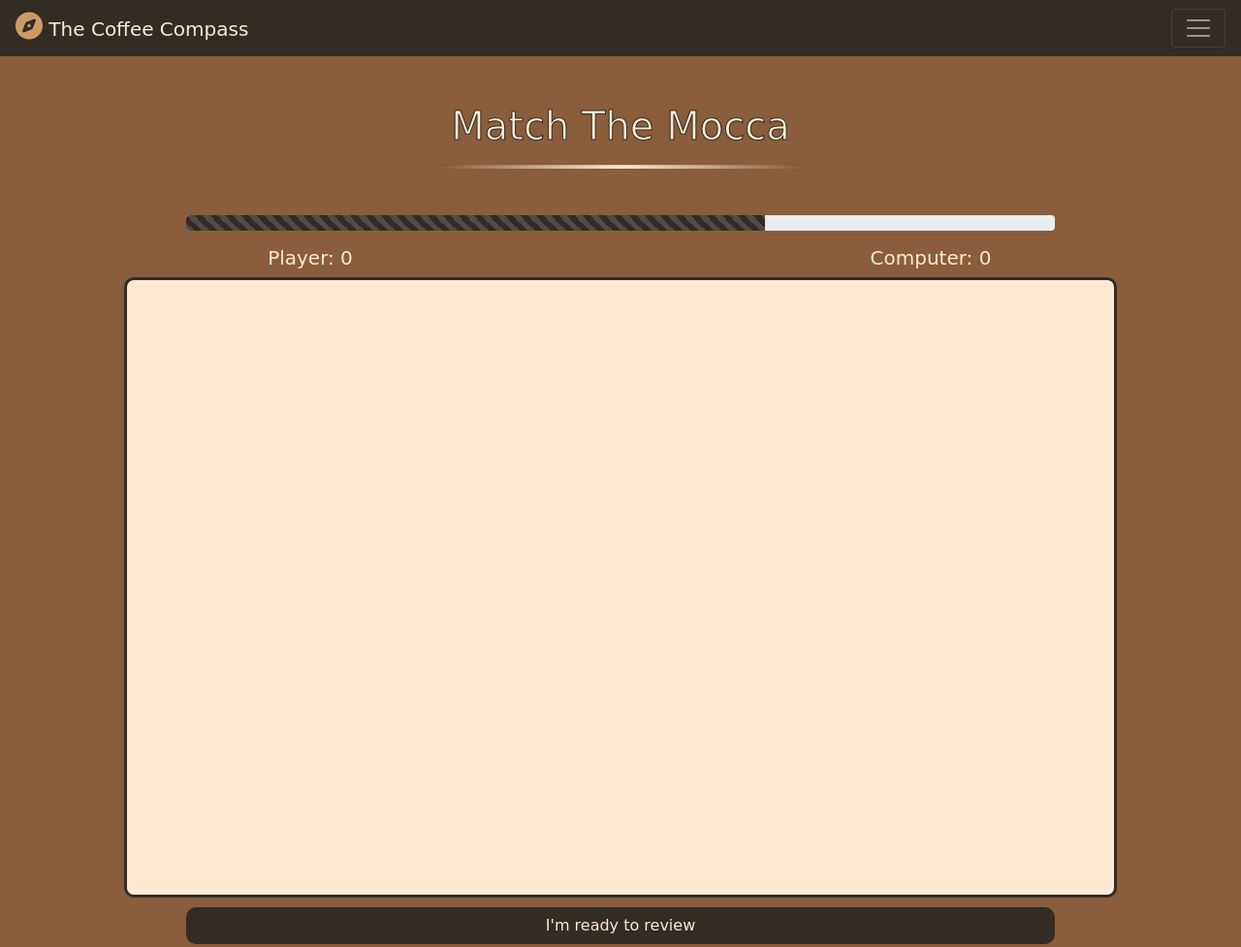
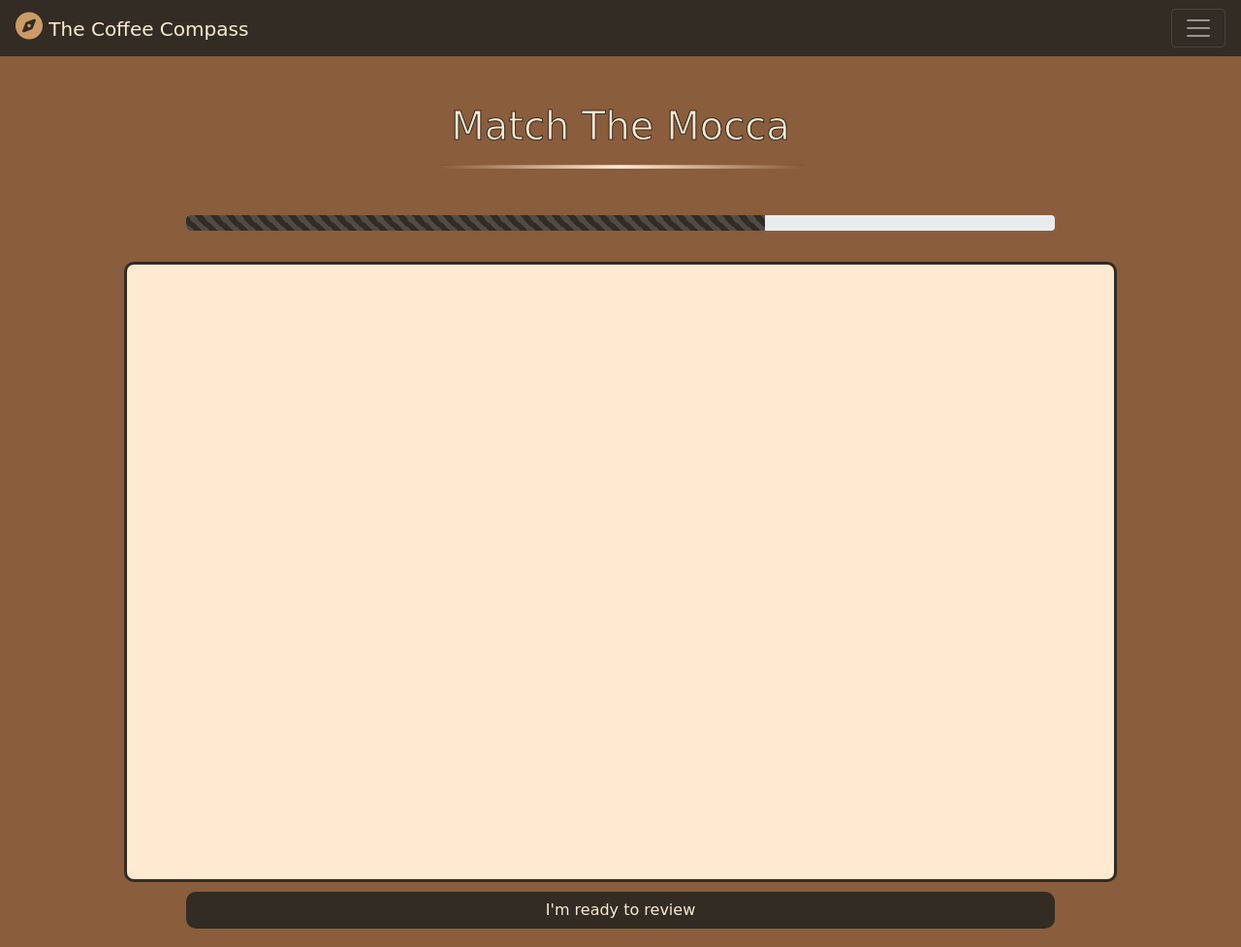
Before and after one commit to Code-Institute-Submissions/Coffee-Compass, a plain HTML site: page matchthemocca.html in a window 1280 px wide. Shown: the whole page at 97% size. Drawn offline with nearby package versions, Linux system fonts and the light colour scheme; a web font is replaced by a local one.

Commit message:
added match the mocca js file and removed the score option as it was irrelevant on this game

```diff
--- a/assets/css/matchthemocca.css
+++ b/assets/css/matchthemocca.css
@@ -2,6 +2,7 @@
     height:80vh;
     width: 98vw;
     margin-left: 1vw;
+    margin-top: 2rem;
     border: 3px solid #322C25;
     border-radius: 10px;
     background-color: #FFE9D1;
--- /dev/null
+++ b/js/matchthemocca.js
@@ -0,0 +1,4 @@
+const game = ()=>{
+
+}
+game();
--- a/matchthemocca.html
+++ b/matchthemocca.html
@@ -71,14 +71,6 @@
         </div>
 </section>
         <div id="matchthemoccagame">
-        <div class="score-div">
-        <div class="score text-center">
-            <h5 class="score-text">Player:<span id="pScore"> 0</span></h5>
-        </div>
-        <div class="score text-center">
-            <h5 class="score-text">Computer:<span id="cScore"> 0</span></h5>
-        </div>
-        </div>
         <div id="game-play-div">
 
         </div>
```
Also changed, not shown: js/review.js (+7 -5 lines), review.html (+1 -1 lines).
